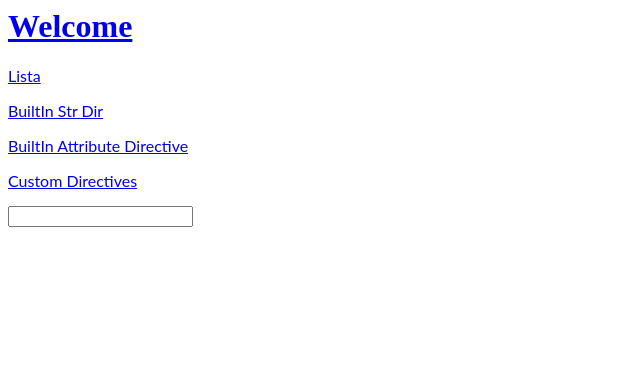
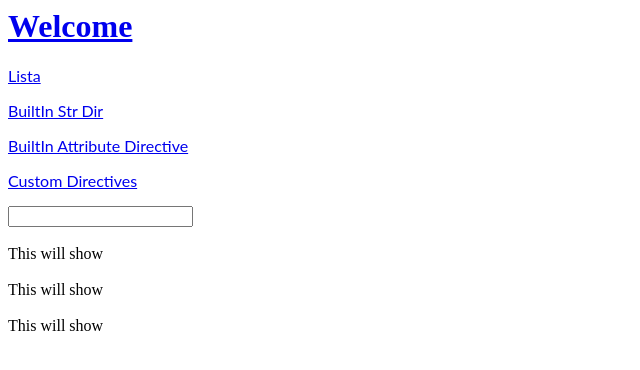
Before and after one commit to Tatarana/data-access-test, an Angular app: page /directives in a window 1280 px wide. Shown: the top 370 px of the page, without its empty margins (0-640 px from the left). Built offline with nearby package versions, Linux system fonts and the light colour scheme.

Commit message:
End of lesson: Custom Directives

```diff
--- a/src/app/app.module.ts
+++ b/src/app/app.module.ts
@@ -14,11 +14,12 @@ import { BuiltInStrDirComponent } from './built-in-str-dir/built-in-str-dir.comp
 import { BuiltInAttrDirComponent } from './built-in-attr-dir/built-in-attr-dir.component';
 import { ChangeCaseDirective } from './change-case.directive';
 import { DirectiveHostComponent } from './directive-host/directive-host.component';
+import { UnlessDirective } from './unless.directive';
 
 
 @NgModule({
   imports:      [ BrowserModule, FormsModule, AppRoutingModule, HttpClientModule, CommonModule ],
-  declarations: [ AppComponent, HelloComponent, UserListComponent, UserDetailComponent, BuiltInStrDirComponent, BuiltInAttrDirComponent, ChangeCaseDirective, DirectiveHostComponent ],
+  declarations: [ AppComponent, HelloComponent, UserListComponent, UserDetailComponent, BuiltInStrDirComponent, BuiltInAttrDirComponent, ChangeCaseDirective, DirectiveHostComponent, UnlessDirective ],
   bootstrap:    [ AppComponent ],
   providers:    [ UserService ]
 })
--- a/src/app/directive-host/directive-host.component.html
+++ b/src/app/directive-host/directive-host.component.html
@@ -3,3 +3,23 @@
 
 <!-- Terceiro método -->
 <input type="text" [appChangeCase]="'lower'">
+
+
+<!-- Custom Structure Directive -->
+
+<!-- A: built-in -->
+<div *ngIf="showUnless">
+  <br> This will show
+</div>
+
+<!-- B: built-in using directive-host showUnless -->
+<ng-template [ngIf]="showUnless">
+  <div>
+    <br> This will show
+  </div>
+</ng-template>
+
+<!-- C: CUSTOM. Using unless directive -->
+<div *appUnless="false">
+  <br> This will show
+</div>
--- a/src/app/directive-host/directive-host.component.ts
+++ b/src/app/directive-host/directive-host.component.ts
@@ -7,9 +7,12 @@ import { Component, OnInit } from '@angular/core';
 })
 export class DirectiveHostComponent implements OnInit {
 
+  showUnless: boolean;
+
   constructor() { }
 
   ngOnInit() {
+    this.showUnless = true;
   }
 
 }
--- /dev/null
+++ b/src/app/unless.directive.ts
@@ -0,0 +1,15 @@
+import { Directive, TemplateRef, ViewContainerRef, Input } from '@angular/core';
+
+@Directive({
+  selector: '[appUnless]'
+})
+export class UnlessDirective {
+
+  constructor( private templateRef: TemplateRef<any>,
+               private vcRef: ViewContainerRef) { }
+
+  @Input() set appUnless(condition) {
+    condition ? this.vcRef.clear() : this.vcRef.createEmbeddedView(this.templateRef);
+  }
+
+}
```
